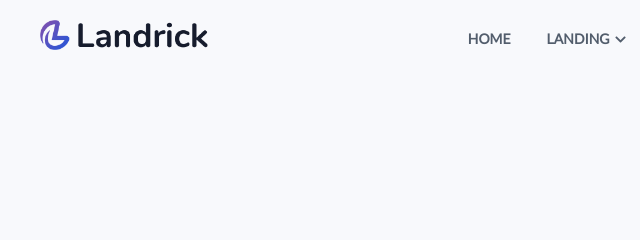
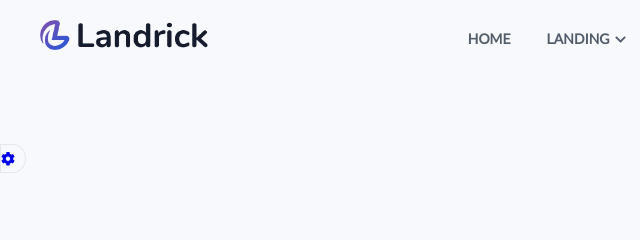
Before and after one commit to teresa-spigoni/proj-html-vuejs, a website: page index.html in a window 1280 px wide. Shown: the top 240 px of the page, 0-640 px from the left. Drawn offline with nearby package versions, Linux system fonts and the light colour scheme.

Commit message:
jumbotron setting button

```diff
--- a/index.html
+++ b/index.html
@@ -63,6 +63,12 @@
 
       <!-- jumbotron top -->
       <div class="jumbotron">
+
+        <!-- settings -->
+        <div class="settings">
+          <a href="#"><i class="fas fa-cog"></i></a>
+        </div>
+        <!-- settings -->
 
         <!-- jumbotron top container -->
         <div class="jumbotron-container">
--- a/src/app.scss
+++ b/src/app.scss
@@ -127,6 +127,17 @@ header{
 .jumbotron{
   width: 100%;
   background: #F8F9FC;
+  position: relative;
+
+  .settings{
+    position: absolute;
+    top: 60px;
+    left: 0;
+    font-size: 14px;
+    border: 1px solid #E9E5EF;
+    padding: 5px 10px 5px 0;
+    border-radius: 0 70% 70% 0;
+  }
 
   .jumbotron-container{
     @include container;
```
Also changed, not shown: dist/app.css.
